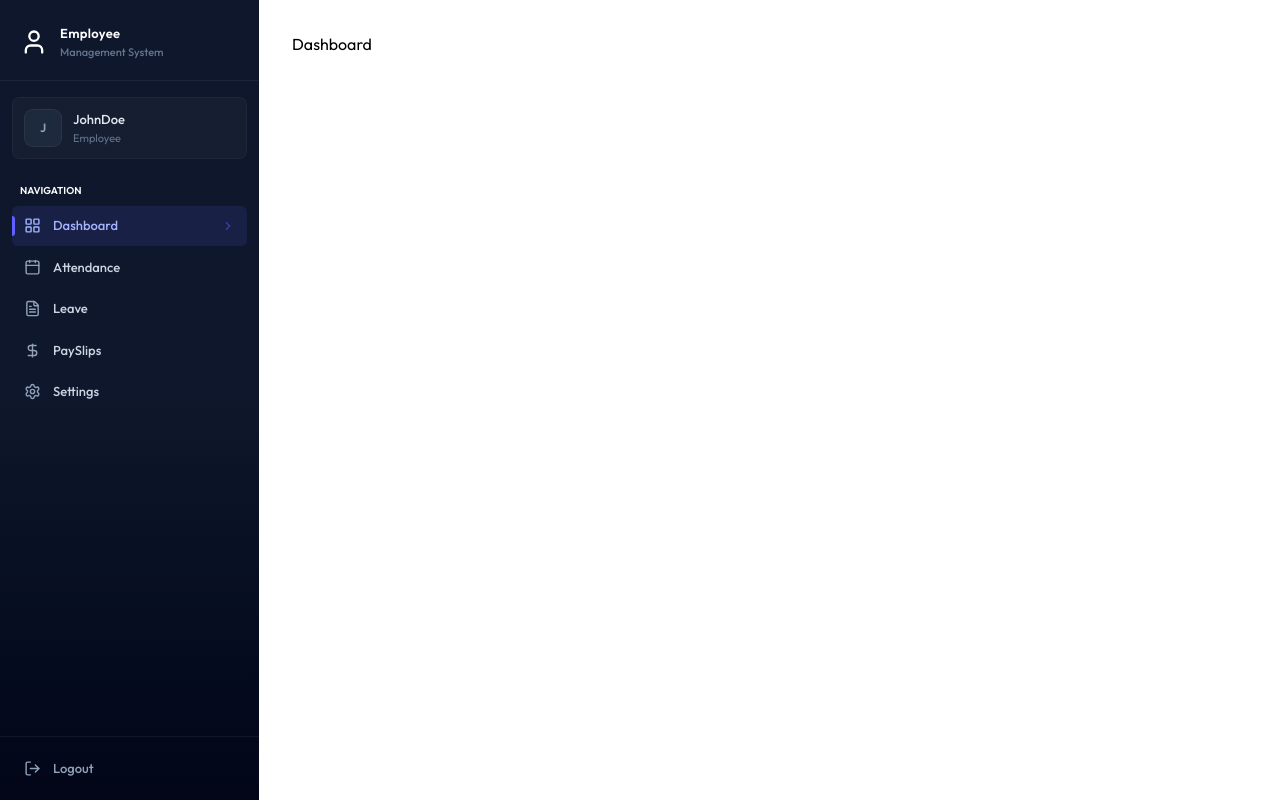
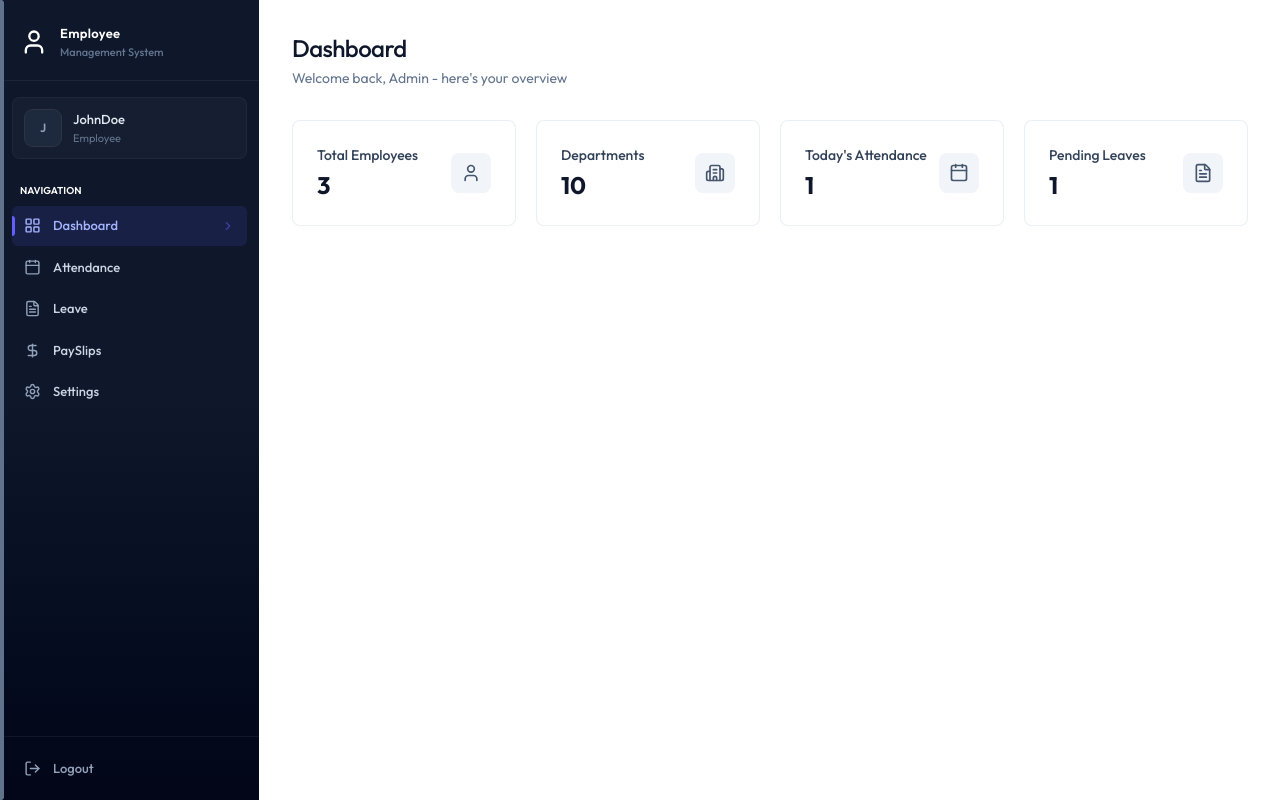
Before and after one commit to anaswararbabu/EMS---Employee-Management-System, a React (Vite) app in the folder client/: page /dashboard in a window 1280 px wide. Built offline with nearby package versions, Linux system fonts and the light colour scheme.

Commit message:
dashboard page UI completed

```diff
--- /dev/null
+++ b/client/src/components/AdminDashboard.jsx
@@ -0,0 +1,62 @@
+import { Building2Icon, CalendarIcon, FileTextIcon, UserIcon } from "lucide-react"
+
+const AdminDashboard = ({ data }) => {
+
+  const stats = [
+    {
+        icon: UserIcon,
+        value: data.totalEmployees,
+        label: "Total Employees",
+        description: "Active workforce"
+    },
+    {
+        icon: Building2Icon,
+        value: data.totalDepartments,
+        label: "Departments",
+        description: "Organization Units"
+    },
+    {
+        icon: CalendarIcon,
+        value: data.todayAttendance,
+        label: "Today's Attendance",
+        description: "Checked in Today"
+    },
+    {
+        icon: FileTextIcon,
+        value: data.pendingLeaves,
+        label: "Pending Leaves",
+        description: "Awaiting approval"
+    },
+  ]
+
+  return (
+    <div className='animate-fade-in'>
+        <div className='page-header'>
+            <h1 className='page-title'>Dashboard</h1>
+            <p className='page-subtitle'>
+                Welcome back, Admin - here's your overview
+            </p>
+        </div>
+
+        <div className='grid grid-cols-1 sm:grid-cols-2 lg:grid-cols-4 gap-4 sm:gap-5 mb-8'>
+            {stats.map((s)=>(
+                <div key={s.label} className='card card-hover p-5 sm:p-6 realtive overflow-hidden group flex items-center
+                justify-between'>
+                    <div>
+                        <div className='absolute left-0 top-0 bottom-0 w-1 rounded-r-full bg-slate-500/70
+                        group-hover:bg-indigo-500/70' />
+                        <p className='text-sm font-medium text-slate-700'>{s.label}</p>
+                        <p className='text-2xl font-bold text-slate-900 mt-1'>{s.value}</p>
+                    </div>
+                    <s.icon className='size-10 p-2.5 rounded-lg bg-slate-100 text-slate-600 group-hover:bg-indigo-50
+                     group-hover:text-indigo-600 transition-colors'/>
+                </div>
+            ))}
+        </div>
+
+
+    </div>
+  )
+}
+
+export default AdminDashboard
--- /dev/null
+++ b/client/src/components/EmployeeDashboard.jsx
@@ -0,0 +1,68 @@
+import { ArrowRightIcon, CalendarIcon, DollarSignIcon, FileTextIcon } from 'lucide-react';
+import { Link } from 'react-router-dom';
+
+const EmployeeDashboard = ({data}) => {
+
+  const emp = data.employee;
+
+  const cards = [
+    {
+        icon: CalendarIcon,
+        value: data.currentMonthAttendance,
+        title: "Days Present",
+        subtitle: "This month"
+    },
+    {
+        icon: FileTextIcon,
+        value: data.pendingLeaves,
+        title: "Pending Leaves",
+        subtitle: "Awaiting Approval"
+    },
+    {
+        icon: DollarSignIcon,
+        value: data.latestPayslip ? `₹${data.latestPayslip.netSalary ?. toLocaleString() }` : "N/A",
+        title: "Latest Payslip",
+        subtitle: "Most recent payout"
+    }
+  ]
+
+  return (
+    <div className='animate-fade-in'>
+        <div className='page-header'>
+            <h1 className='page-title'>Welcome, {emp?.firstName}!</h1>
+            <p className='page-subtitle'>
+                {emp?.position} - {emp?.department || "No Department" }
+            </p>
+        </div>
+
+        <div className='grid grid-cols-1 sm:grid-cols-3 gap-4 sm:gap-5 mb-8'>
+            {cards.map((card,index)=>(
+                <div key={index} className='card card-hover p-5 sm:p-6 realtive overflow-hidden group flex items-center
+                justify-between'>
+                    <div>
+                        <div className='absolute left-0 top-0 bottom-0 w-1 rounded-r-full bg-slate-500/70
+                        group-hover:bg-indigo-500/70' />
+                        <p className='text-sm font-medium text-slate-700'>{card.title}</p>
+                        <p className='text-2xl font-bold text-slate-900 mt-1'>{card.value}</p>
+                    </div>
+                    <card.icon className='size-10 p-2.5 rounded-lg bg-slate-100 text-slate-600 group-hover:bg-indigo-50
+                     group-hover:text-indigo-600 transition-colors'/>
+                </div>
+            ))}
+        </div>
+
+        <div className='flex flex-col sm:flex-row gap-3'>
+            <Link to="/attendance" className='btn-primary text-center inline-flex items-center justify-center gap-2'>
+                Mark Attendance <ArrowRightIcon className='w-4 h-4' />
+            </Link>
+
+            <Link to="/leave" className='btn-secondary text-center '>
+                Apply for leave
+            </Link>
+
+        </div>
+    </div>
+  )
+}
+
+export default EmployeeDashboard
--- /dev/null
+++ b/client/src/components/Loading.jsx
@@ -0,0 +1,10 @@
+
+const Loading = () => {
+  return (
+    <div className='flex justify-center h-screen items-center'>
+        <div className='animate-spin size-8 border-2 border-indigo-600 border-t-transparent rounded-full' />
+    </div>
+  )
+}
+
+export default Loading
--- a/client/src/pages/Dashboard.jsx
+++ b/client/src/pages/Dashboard.jsx
@@ -1,9 +1,31 @@
-import React from 'react'
+import { useEffect, useState } from "react"
+import { dummyAdminDashboardData, dummyEmployeeDashboardData } from "../assets/assets"
+import Loading from "../components/Loading"
+import EmployeeDashboard from "../components/EmployeeDashboard"
+import AdminDashboard from "../components/AdminDashboard"
 
 const Dashboard = () => {
-  return (
-    <div>Dashboard</div>
-  )
+
+  const [data,setData] = useState(null)
+  const [loading,setLoading] = useState(true)
+
+  useEffect(()=>{
+    setData(dummyAdminDashboardData)
+    setTimeout(() => {
+      setLoading(false)
+    },1000)
+  },[])
+
+  if(loading) return <Loading />
+  if(!data) return <p className="text-center text-slate-500 py-12">Failed to load dashboard</p>
+
+  if(data.role === "ADMIN"){
+    return <AdminDashboard data={data}/>
+  }else {
+    return <EmployeeDashboard data={data} />
+  }
+
+
 }
 
 export default Dashboard
```
